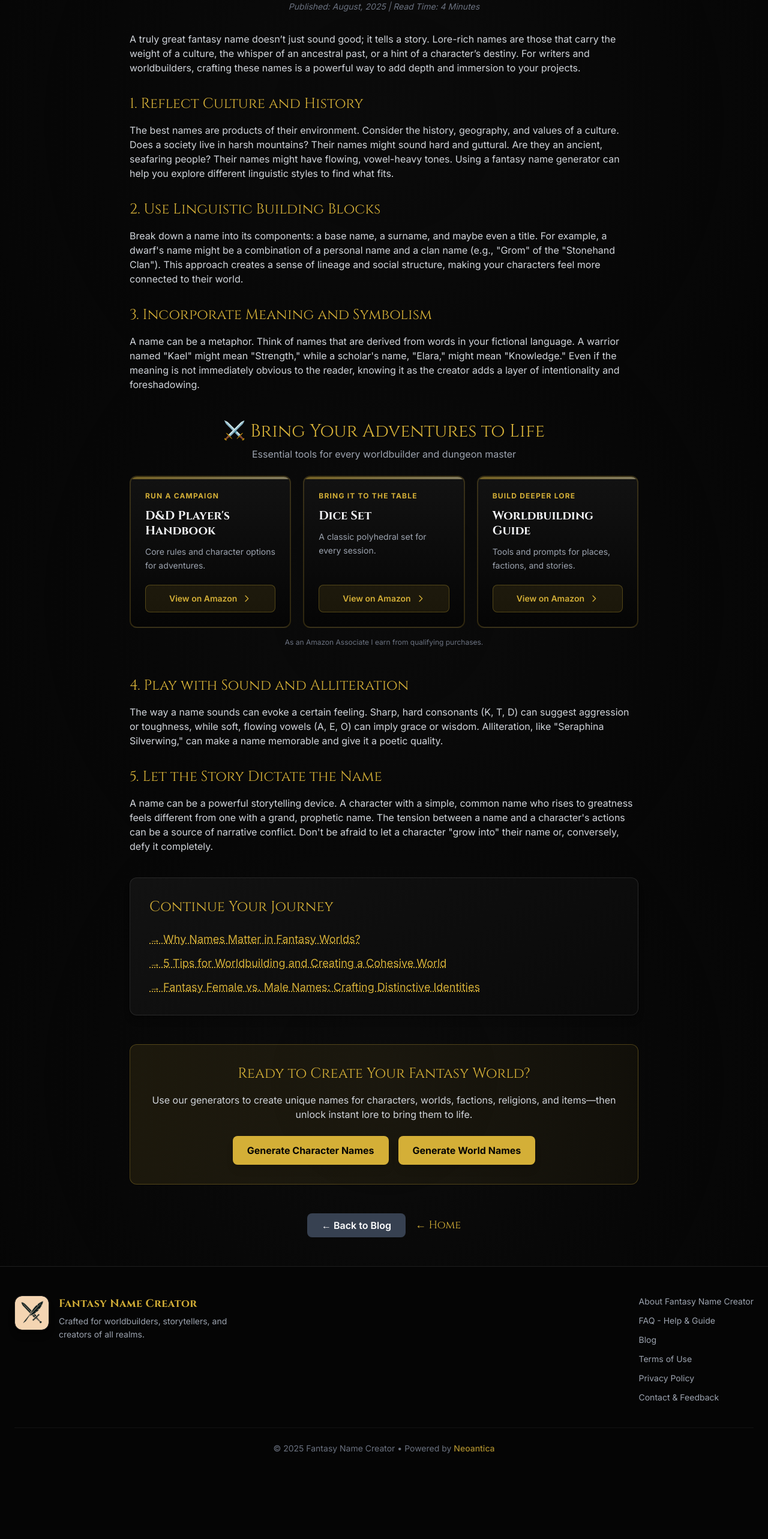
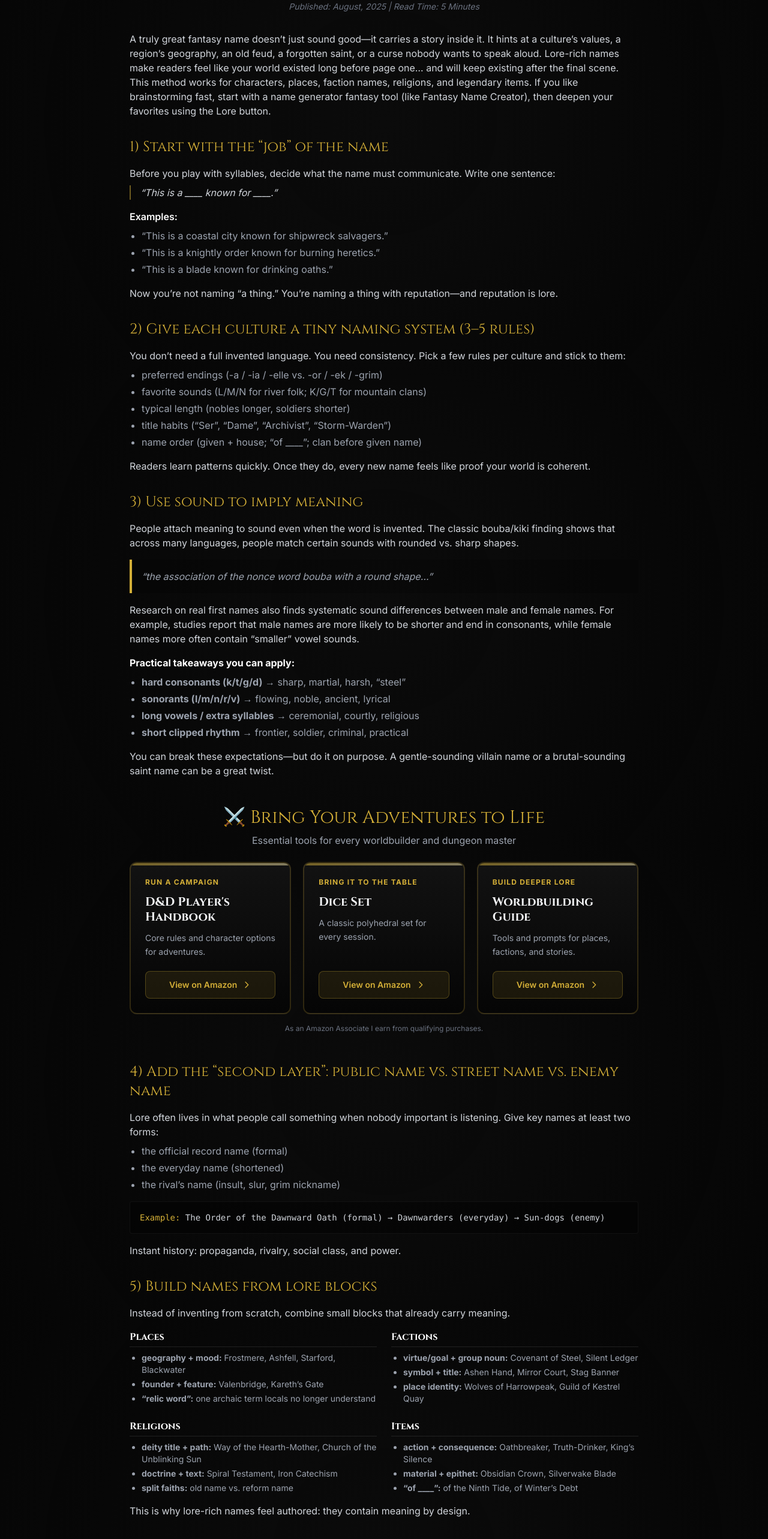
Before and after one commit to JiriTill/fantasytools, a React (Vite) app in the folder client/: page /blog/lore-rich-names in a window 1280 px wide. Shown: the part 196-2762 px from the top of the page at 60% size. Before the commit the page ends 2669 px from the top, so only its background shows below. Built offline with nearby package versions, Linux system fonts and the light colour scheme.

Commit message:
Update HowToCreateLoreRichNames blog content and styles

```diff
--- a/client/src/pages/HowToCreateLoreRichNames.jsx
+++ b/client/src/pages/HowToCreateLoreRichNames.jsx
@@ -84,28 +84,68 @@ export default function HowToCreateLoreRichNames() {
         </Helmet>
 
         <div className="prose prose-invert prose-lg max-w-none text-gray-300">
-          <h1 className="text-3xl font-fantasy text-fantasy-gold mb-2 text-center hidden">How to Create Lore-Rich Names for Your Characters</h1>
-          <p className="italic text-sm text-gray-500 text-center mb-8">Published: August, 2025 | Read Time: 4 Minutes</p>
+          <h1 className="text-3xl font-fantasy text-fantasy-gold mb-2 text-center hidden">How to Create Lore-Rich Fantasy Names (That Actually Feel “Real”)</h1>
+          <p className="italic text-sm text-gray-500 text-center mb-8">Published: August, 2025 | Read Time: 5 Minutes</p>
 
           <p>
-            A truly great fantasy name doesn’t just sound good; it tells a story. Lore-rich names are those that carry the weight of a culture, the whisper of an ancestral past, or a hint of a character’s destiny. For writers and worldbuilders, crafting these names is a powerful way to add depth and immersion to your projects.
+            A truly great fantasy name doesn’t just sound good—it carries a story inside it. It hints at a culture’s values, a region’s geography, an old feud, a forgotten saint, or a curse nobody wants to speak aloud. Lore-rich names make readers feel like your world existed long before page one… and will keep existing after the final scene.
+          </p>
+          <p>
+            This method works for characters, places, faction names, religions, and legendary items. If you like brainstorming fast, start with a name generator fantasy tool (like Fantasy Name Creator), then deepen your favorites using the Lore button.
           </p>
 
-          <h3 className="text-fantasy-gold font-fantasy text-2xl mt-8 mb-4">1. Reflect Culture and History</h3>
+          <h3 className="text-fantasy-gold font-fantasy text-2xl mt-8 mb-4">1) Start with the “job” of the name</h3>
           <p>
-            The best names are products of their environment. Consider the history, geography, and values of a culture. Does a society live in harsh mountains? Their names might sound hard and guttural. Are they an ancient, seafaring people? Their names might have flowing, vowel-heavy tones. Using a fantasy name generator can help you explore different linguistic styles to find what fits.
+            Before you play with syllables, decide what the name must communicate. Write one sentence:
+          </p>
+          <p className="italic pl-4 border-l-2 border-fantasy-gold/50 my-2">“This is a ____ known for ____.”</p>
+
+          <p className="font-semibold text-white mt-4">Examples:</p>
+          <ul className="list-disc pl-5 mt-2 space-y-1 text-gray-400">
+            <li>“This is a coastal city known for shipwreck salvagers.”</li>
+            <li>“This is a knightly order known for burning heretics.”</li>
+            <li>“This is a blade known for drinking oaths.”</li>
+          </ul>
+          <p className="mt-4">
+            Now you’re not naming “a thing.” You’re naming a thing with reputation—and reputation is lore.
           </p>
 
-
-
-          <h3 className="text-fantasy-gold font-fantasy text-2xl mt-8 mb-4">2. Use Linguistic Building Blocks</h3>
+          <h3 className="text-fantasy-gold font-fantasy text-2xl mt-8 mb-4">2) Give each culture a tiny naming system (3–5 rules)</h3>
           <p>
-            Break down a name into its components: a base name, a surname, and maybe even a title. For example, a dwarf's name might be a combination of a personal name and a clan name (e.g., "Grom" of the "Stonehand Clan"). This approach creates a sense of lineage and social structure, making your characters feel more connected to their world.
+            You don’t need a full invented language. You need consistency. Pick a few rules per culture and stick to them:
+          </p>
+          <ul className="list-disc pl-5 mt-2 space-y-1 text-gray-400">
+            <li>preferred endings (-a / -ia / -elle vs. -or / -ek / -grim)</li>
+            <li>favorite sounds (L/M/N for river folk; K/G/T for mountain clans)</li>
+            <li>typical length (nobles longer, soldiers shorter)</li>
+            <li>title habits (“Ser”, “Dame”, “Archivist”, “Storm-Warden”)</li>
+            <li>name order (given + house; “of ____”; clan before given name)</li>
+          </ul>
+          <p className="mt-4">
+            Readers learn patterns quickly. Once they do, every new name feels like proof your world is coherent.
           </p>
 
-          <h3 className="text-fantasy-gold font-fantasy text-2xl mt-8 mb-4">3. Incorporate Meaning and Symbolism</h3>
+          <h3 className="text-fantasy-gold font-fantasy text-2xl mt-8 mb-4">3) Use sound to imply meaning</h3>
           <p>
-            A name can be a metaphor. Think of names that are derived from words in your fictional language. A warrior named "Kael" might mean "Strength," while a scholar's name, "Elara," might mean "Knowledge." Even if the meaning is not immediately obvious to the reader, knowing it as the creator adds a layer of intentionality and foreshadowing.
+            People attach meaning to sound even when the word is invented. The classic bouba/kiki finding shows that across many languages, people match certain sounds with rounded vs. sharp shapes.
+          </p>
+          <blockquote className="border-l-4 border-fantasy-gold pl-4 italic text-gray-400 my-4 bg-black/20 p-4 rounded-r">
+            “the association of the nonce word bouba with a round shape…”
+          </blockquote>
+
+          <p>
+            Research on real first names also finds systematic sound differences between male and female names. For example, studies report that male names are more likely to be shorter and end in consonants, while female names more often contain “smaller” vowel sounds.
+          </p>
+
+          <p className="font-bold text-white mt-4">Practical takeaways you can apply:</p>
+          <ul className="list-disc pl-5 mt-2 space-y-1 text-gray-400">
+            <li><strong>hard consonants (k/t/g/d)</strong> → sharp, martial, harsh, “steel”</li>
+            <li><strong>sonorants (l/m/n/r/v)</strong> → flowing, noble, ancient, lyrical</li>
+            <li><strong>long vowels / extra syllables</strong> → ceremonial, courtly, religious</li>
+            <li><strong>short clipped rhythm</strong> → frontier, soldier, criminal, practical</li>
+          </ul>
+          <p className="mt-4">
+            You can break these expectations—but do it on purpose. A gentle-sounding villain name or a brutal-sounding saint name can be a great twist.
           </p>
 
           {/* Amazon Affiliate Box */}
@@ -113,17 +153,114 @@ export default function HowToCreateLoreRichNames() {
             <AmazonAffiliate />
           </div>
 
-          <h3 className="text-fantasy-gold font-fantasy text-2xl mt-8 mb-4">4. Play with Sound and Alliteration</h3>
+          <h3 className="text-fantasy-gold font-fantasy text-2xl mt-8 mb-4">4) Add the “second layer”: public name vs. street name vs. enemy name</h3>
           <p>
-            The way a name sounds can evoke a certain feeling. Sharp, hard consonants (K, T, D) can suggest aggression or toughness, while soft, flowing vowels (A, E, O) can imply grace or wisdom. Alliteration, like "Seraphina Silverwing," can make a name memorable and give it a poetic quality.
+            Lore often lives in what people call something when nobody important is listening. Give key names at least two forms:
+          </p>
+          <ul className="list-disc pl-5 mt-2 space-y-1 text-gray-400">
+            <li>the official record name (formal)</li>
+            <li>the everyday name (shortened)</li>
+            <li>the rival’s name (insult, slur, grim nickname)</li>
+          </ul>
+
+          <div className="bg-black/40 p-4 rounded border border-white/5 my-4">
+            <p className="font-mono text-sm"><span className="text-fantasy-gold">Example:</span> The Order of the Dawnward Oath (formal) → Dawnwarders (everyday) → Sun-dogs (enemy)</p>
+          </div>
+          <p>Instant history: propaganda, rivalry, social class, and power.</p>
+
+          <h3 className="text-fantasy-gold font-fantasy text-2xl mt-8 mb-4">5) Build names from lore blocks</h3>
+          <p>
+            Instead of inventing from scratch, combine small blocks that already carry meaning.
           </p>
 
-          <h3 className="text-fantasy-gold font-fantasy text-2xl mt-8 mb-4">5. Let the Story Dictate the Name</h3>
-          <p>
-            A name can be a powerful storytelling device. A character with a simple, common name who rises to greatness feels different from one with a grand, prophetic name. The tension between a name and a character's actions can be a source of narrative conflict. Don't be afraid to let a character "grow into" their name or, conversely, defy it completely.
+          <div className="grid grid-cols-1 md:grid-cols-2 gap-6 mt-4">
+            <div>
+              <h4 className="font-bold text-white mb-2 border-b border-white/10 pb-1">Places</h4>
+              <ul className="list-disc pl-5 text-gray-400 text-sm space-y-1">
+                <li><strong>geography + mood:</strong> Frostmere, Ashfell, Starford, Blackwater</li>
+                <li><strong>founder + feature:</strong> Valenbridge, Kareth’s Gate</li>
+                <li><strong>“relic word”:</strong> one archaic term locals no longer understand</li>
+              </ul>
+            </div>
+            <div>
+              <h4 className="font-bold text-white mb-2 border-b border-white/10 pb-1">Factions</h4>
+              <ul className="list-disc pl-5 text-gray-400 text-sm space-y-1">
+                <li><strong>virtue/goal + group noun:</strong> Covenant of Steel, Silent Ledger</li>
+                <li><strong>symbol + title:</strong> Ashen Hand, Mirror Court, Stag Banner</li>
+                <li><strong>place identity:</strong> Wolves of Harrowpeak, Guild of Kestrel Quay</li>
+              </ul>
+            </div>
+            <div>
+              <h4 className="font-bold text-white mb-2 border-b border-white/10 pb-1">Religions</h4>
+              <ul className="list-disc pl-5 text-gray-400 text-sm space-y-1">
+                <li><strong>deity title + path:</strong> Way of the Hearth-Mother, Church of the Unblinking Sun</li>
+                <li><strong>doctrine + text:</strong> Spiral Testament, Iron Catechism</li>
+                <li><strong>split faiths:</strong> old name vs. reform name</li>
+              </ul>
+            </div>
+            <div>
+              <h4 className="font-bold text-white mb-2 border-b border-white/10 pb-1">Items</h4>
+              <ul className="list-disc pl-5 text-gray-400 text-sm space-y-1">
+                <li><strong>action + consequence:</strong> Oathbreaker, Truth-Drinker, King’s Silence</li>
+                <li><strong>material + epithet:</strong> Obsidian Crown, Silverwake Blade</li>
+                <li><strong>“of ____”:</strong> of the Ninth Tide, of Winter’s Debt</li>
+              </ul>
+            </div>
+          </div>
+          <p className="mt-4">
+            This is why lore-rich names feel authored: they contain meaning by design.
           </p>
 
+          <h3 className="text-fantasy-gold font-fantasy text-2xl mt-8 mb-4">6) Use generators the writerly way (shortlist → Lore → connect the dots)</h3>
+          <p>
+            A fantasy name maker works best as a spark engine. Try this workflow:
+          </p>
+          <ol className="list-decimal pl-5 mt-2 space-y-1 text-gray-400">
+            <li>Generate 10</li>
+            <li>Shortlist 2–3 that sound right</li>
+            <li>Click Lore on finalists</li>
+            <li>Keep the name whose lore hook fits—or steal the lore and attach it to a better-sounding name</li>
+          </ol>
+          <p className="mt-4">
+            This is also how you link your world together. Use a faction name generator to get faction names, then jump to a religion name generator for the faith they claim to follow, and finish with a fantasy object name generator for the relic they’re fighting over. Suddenly your setting has gravity: everything connects.
+          </p>
 
+          <h3 className="text-fantasy-gold font-fantasy text-2xl mt-8 mb-4">7) A quick “lived-in” checklist</h3>
+          <p>Before you lock a name:</p>
+          <ul className="list-disc pl-5 mt-2 space-y-1 text-gray-400 font-medium">
+            <li>can someone shout it in a battle?</li>
+            <li>can a bartender say it casually?</li>
+            <li>would locals shorten it?</li>
+            <li>what do enemies call it?</li>
+            <li>does it match your culture’s 3–5 rules?</li>
+          </ul>
+          <p className="mt-4">
+            If it survives those questions, it’s not just a label. It’s a piece of your world.
+          </p>
+
+          <hr className="my-10 border-white/10" />
+
+          {/* Sources Section */}
+          <div className="bg-black/30 p-6 rounded-lg border border-white/5 text-sm text-gray-400">
+            <h4 className="text-fantasy-gold font-bold mb-3 uppercase tracking-wider text-xs">Sources and further reading</h4>
+            <ul className="space-y-3">
+              <li>
+                <a href="https://royalsocietypublishing.org/doi/10.1098/rstb.2017.0136" target="_blank" rel="noopener noreferrer" className="hover:text-white transition underline decoration-dotted">
+                  Royal Society Publishing (Bouba/Kiki effect and sound symbolism).
+                </a>
+              </li>
+              <li>
+                <a href="https://journals.plos.org/plosone/article?id=10.1371%2Fjournal.pone.0126809" target="_blank" rel="noopener noreferrer" className="hover:text-white transition underline decoration-dotted">
+                  Sidhu & Pexman (2015), What’s in a Name? Sound Symbolism and Gender in First Names (PLOS ONE).
+                </a>
+              </li>
+              <li>
+                <a href="https://www.degruyterbrill.com/document/doi/10.1515/ling-2020-0027/html?lang=en" target="_blank" rel="noopener noreferrer" className="hover:text-white transition underline decoration-dotted">
+                  Ackermann (2021), cross-linguistic work on gender and name phonology (De Gruyter).
+                </a>
+              </li>
+            </ul>
+          </div>
 
           <div className="mt-10 p-8 bg-card-gradient rounded-xl border border-white/10 shadow-lg">
             <h2 className="text-2xl font-fantasy text-fantasy-gold mb-6">Continue Your Journey</h2>
```
